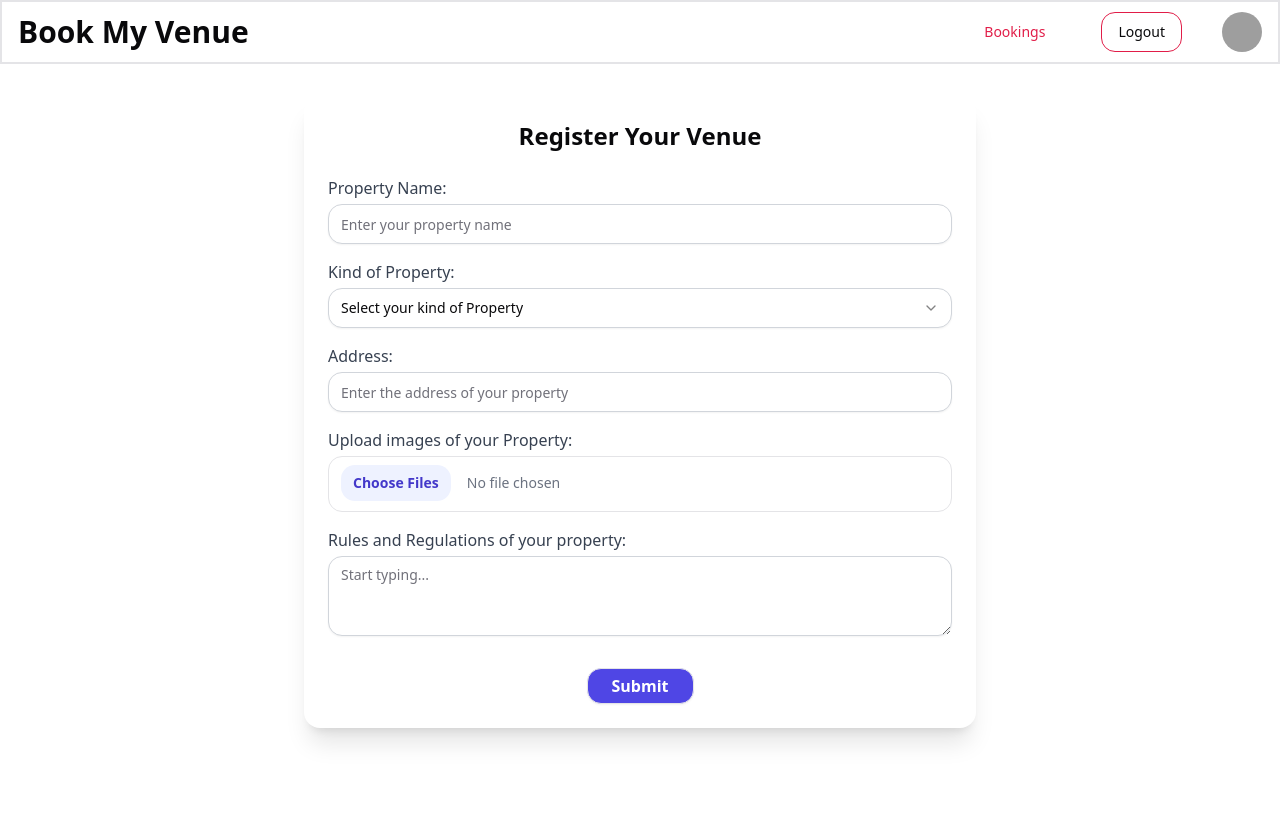
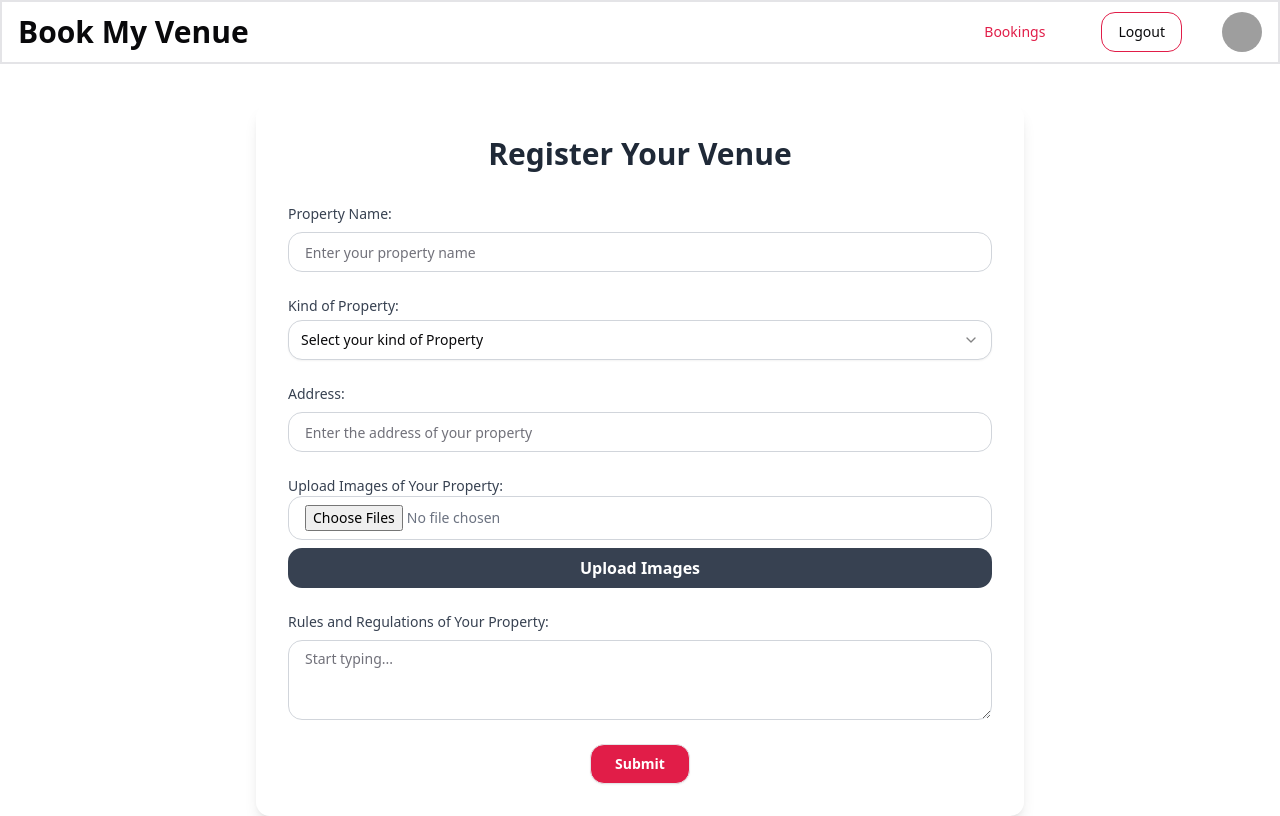
Before and after one commit to npankajkumar/BMV_Final_FrontEnd, a React (Vite) app: page / in a window 1280 px wide. Built offline with nearby package versions, Linux system fonts and the light colour scheme; grey boxes are pictures that could not be loaded.

Commit message:
Designed the PayCheckOutCard component, made changes in the RegisterVenue page

```diff
--- /dev/null
+++ b/src/components/MultipleImageUpload.tsx
@@ -0,0 +1,60 @@
+import React, { useState } from "react";
+
+const MultipleImageUpload = () => {
+  const [selectedImages, setSelectedImages] = useState<File[]>([]);
+  const handleImageChange = (event: React.ChangeEvent<HTMLInputElement>) => {
+    if (event.target.files) {
+      const filesArray = Array.from(event.target.files);
+      setSelectedImages((prevImages) => [...prevImages, ...filesArray]);
+    }
+  };
+
+  const removeImage = (indexToRemove: number) => {
+    setSelectedImages((prevImages) =>
+      prevImages.filter((_, index) => index !== indexToRemove)
+    );
+  };
+
+  return (
+    <div className="w-full">
+      <input
+        type="file"
+        multiple
+        accept="image/*"
+        onChange={handleImageChange}
+        className="block w-full text-sm text-gray-500 border border-gray-300 rounded-md mb-2 py-2 px-4 focus:outline-none focus:ring-gray-500 focus:border-gray-500"
+      />
+
+      {selectedImages.length > 0 && (
+        <div className="grid grid-cols-3 gap-4 mb-4">
+          {selectedImages.map((image, index) => (
+            <div
+              key={index}
+              className="relative border border-gray-300 rounded-md p-2"
+            >
+              <img
+                src={URL.createObjectURL(image)}
+                alt={`Selected ${index}`}
+                className="w-full h-32 object-cover rounded-md"
+              />
+              <button
+                onClick={() => removeImage(index)}
+                className="absolute top-2 right-2 bg-red-500 text-white p-1 rounded-full text-xs"
+              >
+                X
+              </button>
+            </div>
+          ))}
+        </div>
+      )}
+      <button
+        className="block w-full bg-gray-700 text-white py-2 px-4 rounded-md font-semibold hover:bg-gray-800 transition"
+        onClick={() => console.log("Images to upload:", selectedImages)}
+      >
+        Upload Images
+      </button>
+    </div>
+  );
+};
+
+export default MultipleImageUpload;
--- /dev/null
+++ b/src/components/PayCheckOutCard.tsx
@@ -0,0 +1,56 @@
+import {
+  Card,
+  CardContent,
+  CardFooter,
+  CardHeader,
+  CardTitle,
+} from "@/components/ui/card";
+import { Label } from "@radix-ui/react-label";
+import { Button } from "./ui/button";
+
+interface PayCheckOutCardProps {
+  amount: number;
+  charges: number;
+  taxes: number;
+}
+
+const PayCheckOutCard: React.FC<PayCheckOutCardProps> = ({
+  amount,
+  charges,
+  taxes,
+}) => {
+  const total = amount + charges + taxes;
+
+  return (
+    <Card className="w-1/5 bg-white shadow-md rounded-lg p-3">
+      <CardHeader>
+        <CardTitle className="text-2xl font-bold text-gray-800">Cart</CardTitle>
+      </CardHeader>
+      <CardContent className="space-y-2">
+        <div className="flex justify-between">
+          <Label className="font-medium text-gray-600">Amount:</Label>
+          <span className="text-gray-800">{amount}</span>
+        </div>
+        <div className="flex justify-between">
+          <Label className="font-medium text-gray-600">Charges:</Label>
+          <span className="text-gray-800">{charges}</span>
+        </div>
+        <div className="flex justify-between">
+          <Label className="font-medium text-gray-600">Taxes:</Label>
+          <span className="text-gray-800">{taxes}</span>
+        </div>
+        <div className="flex justify-between border-t border-gray-200 pt-2">
+          <Label className="font-semibold text-gray-800">Total:</Label>
+          <span className="text-gray-900 font-bold">{total}</span>
+        </div>
+      </CardContent>
+      <CardFooter className="pt-4">
+        <Button className="w-full bg-primary text-white font-semibold py-2 rounded-md hover:bg-blue-700 transition">
+          Checkout & Pay
+        </Button>
+      </CardFooter>
+    </Card>
+  );
+};
+
+export default PayCheckOutCard;
--- a/src/components/RegisterVenue.tsx
+++ b/src/components/RegisterVenue.tsx
@@ -3,17 +3,18 @@ import { Input } from "./ui/input";
 import { Textarea } from "./ui/textarea";
 import { Button } from "./ui/button";
 import { SelectScrollable } from "./SelectKindOf";
+import MultipleImageUpload from "./MultipleImageUpload";
 
 const RegisterVenue = () => {
   return (
-    <div className="max-w-2xl mx-auto p-6 bg-white shadow-xl rounded-lg mt-8 mb-8">
-      <h1 className="text-2xl font-bold mb-6 text-center">
+    <div className="max-w-3xl mx-auto p-8  shadow-lg rounded-md mt-10 mb-10">
+      <h1 className="text-3xl font-semibold mb-8 text-center text-gray-800">
         Register Your Venue
       </h1>
-      <div className="mb-4">
+      <div className="mb-6">
         <Label
           htmlFor="propertyName"
-          className="block text-base font-medium text-gray-700"
+          className="block text-sm font-medium text-gray-700"
         >
           Property Name:
         </Label>
@@ -21,22 +22,22 @@ const RegisterVenue = () => {
           type="text"
           id="propertyName"
           placeholder="Enter your property name"
-          className="mt-1 block w-full px-3 py-2 border border-gray-300 rounded-md shadow-sm focus:outline-none focus:ring-indigo-500 focus:border-indigo-500 sm:text-sm h-10"
+          className="mt-2 block w-full px-4 py-2 border border-gray-300 rounded-md focus:outline-none focus:ring-gray-500 focus:border-gray-500"
         />
       </div>
-      <div className="mb-4">
+      <div className="mb-6">
         <Label
           htmlFor="propertyType"
-          className="block text-base font-medium text-gray-700"
+          className="block text-sm font-medium text-gray-700"
         >
           Kind of Property:
         </Label>
         <SelectScrollable />
       </div>
-      <div className="mb-4">
+      <div className="mb-6">
         <Label
           htmlFor="address"
-          className="block text-base font-medium text-gray-700"
+          className="block text-sm font-medium text-gray-700"
         >
           Address:
         </Label>
@@ -44,40 +45,32 @@ const RegisterVenue = () => {
           type="text"
           id="address"
           placeholder="Enter the address of your property"
-          className="mt-1 block w-full px-3 py-2 border border-gray-300 rounded-md shadow-sm focus:outline-none focus:ring-indigo-500 focus:border-indigo-500 sm:text-sm h-10"
+          className="mt-2 block w-full px-4 py-2 border border-gray-300 rounded-md focus:outline-none focus:ring-gray-500 focus:border-gray-500"
         />
       </div>
-      <div className="mb-4">
-        <Label
-          htmlFor="picture"
-          className="block text-base font-medium text-gray-700"
-        >
-          Upload images of your Property:
+      <div className="mb-6">
+        <Label className="block text-sm font-medium text-gray-700">
+          Upload Images of Your Property:
         </Label>
-        <Input
-          id="picture"
-          type="file"
-          multiple
-          className="mt-1 block w-full text-sm text-gray-500 file:mr-4 file:py-2 file:px-3 file:rounded-md file:border-0 file:text-sm file:font-semibold file:bg-indigo-50 file:text-indigo-700 hover:file:bg-indigo-100 h-14"
-        />
+        <MultipleImageUpload />
       </div>
-      <div className="mb-4">
+      <div className="mb-6">
         <Label
           htmlFor="message"
-          className="block text-base font-medium text-gray-700"
+          className="block text-sm font-medium text-gray-700"
         >
-          Rules and Regulations of your property:
+          Rules and Regulations of Your Property:
         </Label>
         <Textarea
           placeholder="Start typing..."
           id="message"
-          className="mt-1 block w-full px-3 py-2 border border-gray-300 rounded-md shadow-sm focus:outline-none focus:ring-indigo-500 focus:border-indigo-500 sm:text-sm"
+          className="mt-2 block w-full px-4 py-2 border border-gray-300 rounded-md focus:outline-none focus:ring-gray-500 focus:border-gray-500"
         />
       </div>
       <div className="text-center">
         <Button
           variant="outline"
-          className="mt-4 px-6 py-2 bg-indigo-600 text-white font-semibold rounded-md shadow-sm hover:bg-indigo-700 focus:outline-none focus:ring-2 focus:ring-indigo-500 focus:ring-offset-2 h-9 text-base"
+          className="px-6 py-2 bg-primary text-white font-semibold rounded-md shadow-sm hover:bg-gray-800 hover:text-white"
         >
           Submit
         </Button>
--- a/src/components/SearchBar.tsx
+++ b/src/components/SearchBar.tsx
@@ -1,13 +1,16 @@
-import { Button } from './ui/button'
-import { Input } from './ui/input'
+import { Button } from "./ui/button";
+import { Input } from "./ui/input";
 
-const SearchBar = ({className}:{className?:string}) => {
+const SearchBar = ({ className }: { className?: string }) => {
   return (
     <div className={`flex w-full max-w-sm items-center space-x-2 ${className}`}>
-    <Input type="email" placeholder="Search for a venue" />
-    <Button type="submit">Search</Button>
-  </div>
-  )
-}
-
-export default SearchBar
+      <Input
+        className="md:w-[100px] lg:w-[300px]"
+        type="search"
+        placeholder="Search..."
+      />
+      <Button type="submit">Search</Button>
+    </div>
+  );
+};
+export default SearchBar;
```
